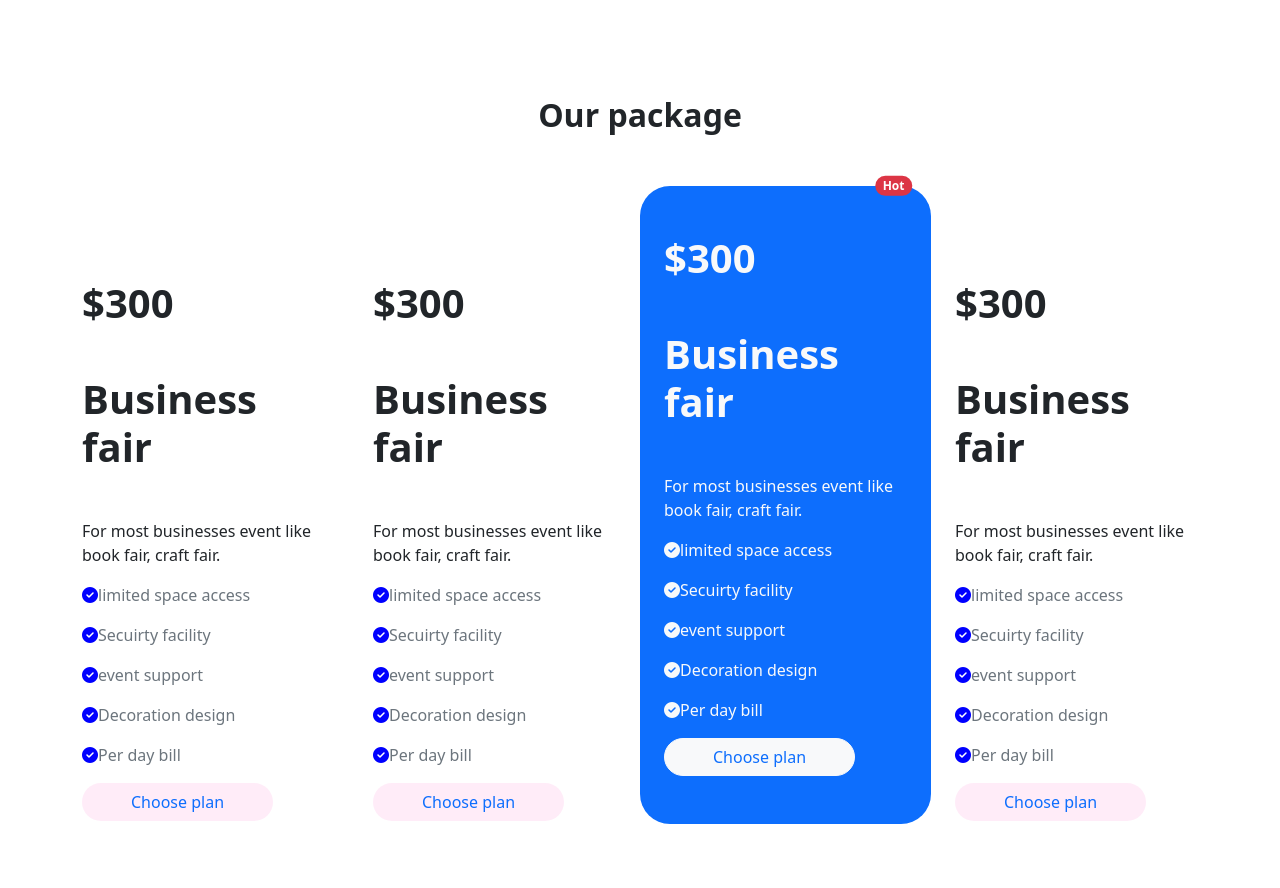
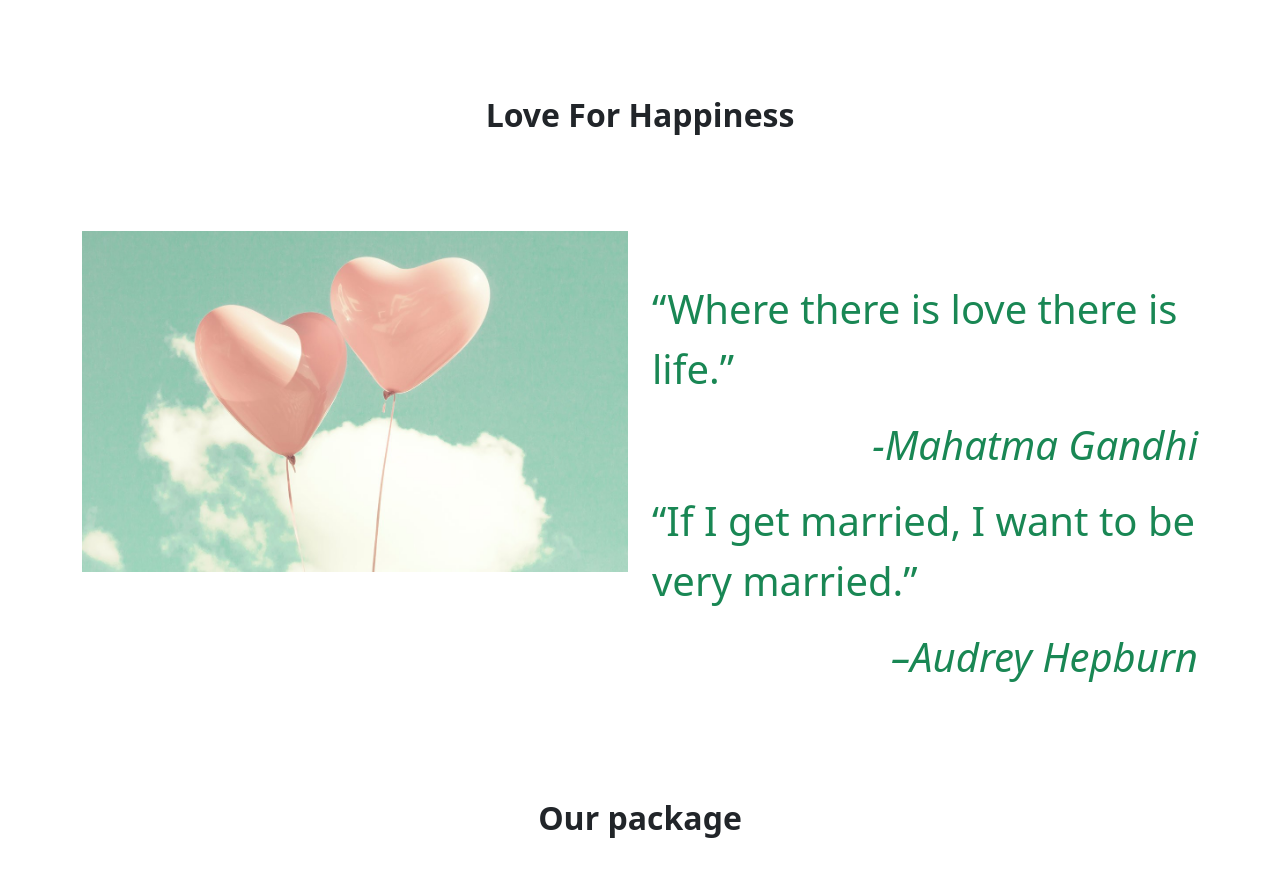
Before and after one commit to sakibit17043/convention-center, a plain HTML site: page index.html in a window 1280 px wide. Shown: the part 519-1407 px from the top of the page. Drawn offline with nearby package versions, Linux system fonts and the light colour scheme.

Commit message:
basic completed

```diff
--- a/css/style.css
+++ b/css/style.css
@@ -6,8 +6,8 @@
     color:blue;
 }
 .highlighted-card{
-    position: relative;
-    bottom: 45px;
+    /* position: relative;
+    bottom: 45px; */
     border-radius: 30px;
 
 
--- a/index.html
+++ b/index.html
@@ -30,7 +30,7 @@
 
                         next event</h1>
                       <p>Lorem ipsum dolor sit amet consectetur adipisicing elit. <br>   Officia vel saepe, quibusdam totam velit odio! Neque ab facilis eligendi soluta?</p>
-                      <button class="btn btn-light px-5 mb-3 mb-md-5"> <a class="text-decoration-none "href="">Book Now</a> </button>
+                      <button class="btn btn-light px-5 mb-3 mb-md-5"> <a class="text-decoration-none "href="#book-now">Book Now</a> </button>
                 </div>
               </div>
               <div class="carousel-item">
@@ -40,7 +40,7 @@
 
                         next event</h1>
                       <p>Lorem ipsum dolor sit amet consectetur adipisicing elit. <br>   Officia vel saepe, quibusdam totam velit odio! Neque ab facilis eligendi soluta?</p>
-                      <button class="btn btn-light px-5 mb-3 mb-md-5"> <a class="text-decoration-none "href="">Book Now</a> </button>
+                      <button class="btn btn-light px-5 mb-3 mb-md-5"> <a class="text-decoration-none "href="#book-now">Book Now</a> </button>
                 </div>
               </div>
               <div class="carousel-item">
@@ -50,7 +50,7 @@
 
                         next event</h1>
                       <p>Lorem ipsum dolor sit amet consectetur adipisicing elit. <br>   Officia vel saepe, quibusdam totam velit odio! Neque ab facilis eligendi soluta?</p>
-                      <button class="btn btn-light px-5 mb-3 mb-md-5"> <a class="text-decoration-none "href="">Book Now</a> </button>
+                      <button class="btn btn-light px-5 mb-3 mb-md-5"> <a class="text-decoration-none "href="#book-now">Book Now</a> </button>
                 </div>
               </div>
             </div>
@@ -68,13 +68,31 @@
     <!-- header end  -->
     <main>
       <!-- card part -->
-     <section>
-       <div class="my-5">
-      <h4 class="text-center fs-2 fw-bold py-5 my-5">Our package</h4>
+      <section class="container my-5 my-md-0">
+        <div class="my-md-5 my-3">
+          <h4 class="text-center fs-2 fw-bold py-md-5 py-0 my-md-5 my-0">Love For Happiness</h4>
+        </div>
+        <div class="row">
+          <div class="col-12 col-md-6">
+            <img class="img-fluid" src="images/love.jpg" alt="">
+          </div>
+          <div class="col-12 col-md-6 text-success fs-1 mt-5">
+            <p class="text-success fs-1"> “Where there is love there is life.”
+             <p  class="text-end"> <cite>-Mahatma Gandhi</cite></p></p>
+             <p class="text-success fs-1"> “If I get married, I want to be very married.”
+              <p  class="text-end"> <cite>–Audrey Hepburn</cite></p></p>
+
+
+          </div>
+        </div>
+      </section>
+     <section id="book-now">
+       <div class="my-md-5 my-0">
+      <h4 class="text-center fs-2 fw-bold py-md-5 py-0 my-md-5 my-0">Our package</h4>
     </div>
-      <div class="container mt-5 ">
+      <div class="container mt-md-5 mt-0 ">
           <div class="row gx-md-5  row-cols-1 row-cols-md-4">
-            <div class="col">
+            <div class="col mt-md-5 mt-0">
               <h4 class="fs-1 fw-bold my-5">$300 <br> <br> Business fair</h4>
               <p>For most businesses event
 
@@ -91,7 +109,7 @@
                   </div>
                   <button class="btn card-button rounded-pill px-5 text-primary text-center">Choose plan</button>
             </div>
-            <div class="col">
+            <div class="col mt-md-5 mt-0">
               <h4 class="fs-1 fw-bold my-5">$300 <br> <br> Business fair</h4>
               <p>For most businesses event
 
@@ -108,7 +126,7 @@
                   </div>
                   <button class="btn card-button rounded-pill px-5 text-primary text-center ">Choose plan</button>
             </div>
-            <div class="col highlighted-card  bg-primary text-light mb-5 position-relative">
+            <div class="col highlighted-card  bg-primary text-light mb-5 mt-md-0 mt-5 position-relative">
               <span class="position-absolute top-0 end-0 translate-middle badge rounded-pill bg-danger">
               Hot
                 <span class="visually-hidden">unread messages</span>
@@ -129,7 +147,7 @@
                   </div>
                   <button class="btn btn-light rounded-pill px-5 text-primary text-center mb-5">Choose plan</button>
             </div>
-            <div class="col">
+            <div class="col mt-md-5 mt-0">
               <h4 class="fs-1 fw-bold my-5">$300 <br> <br> Business fair</h4>
               <p>For most businesses event
 
@@ -206,7 +224,7 @@
               </div>
             </div>
             <div class="col-md-6 col-12">
-              <img class="img-fluid mt-5" src="images/people.png" alt="">
+              <img class="img-fluid mt-3" src="images/people.png" alt="">
             </div>
           </div>
 
```
Also changed, not shown: images/love.jpg (added).
